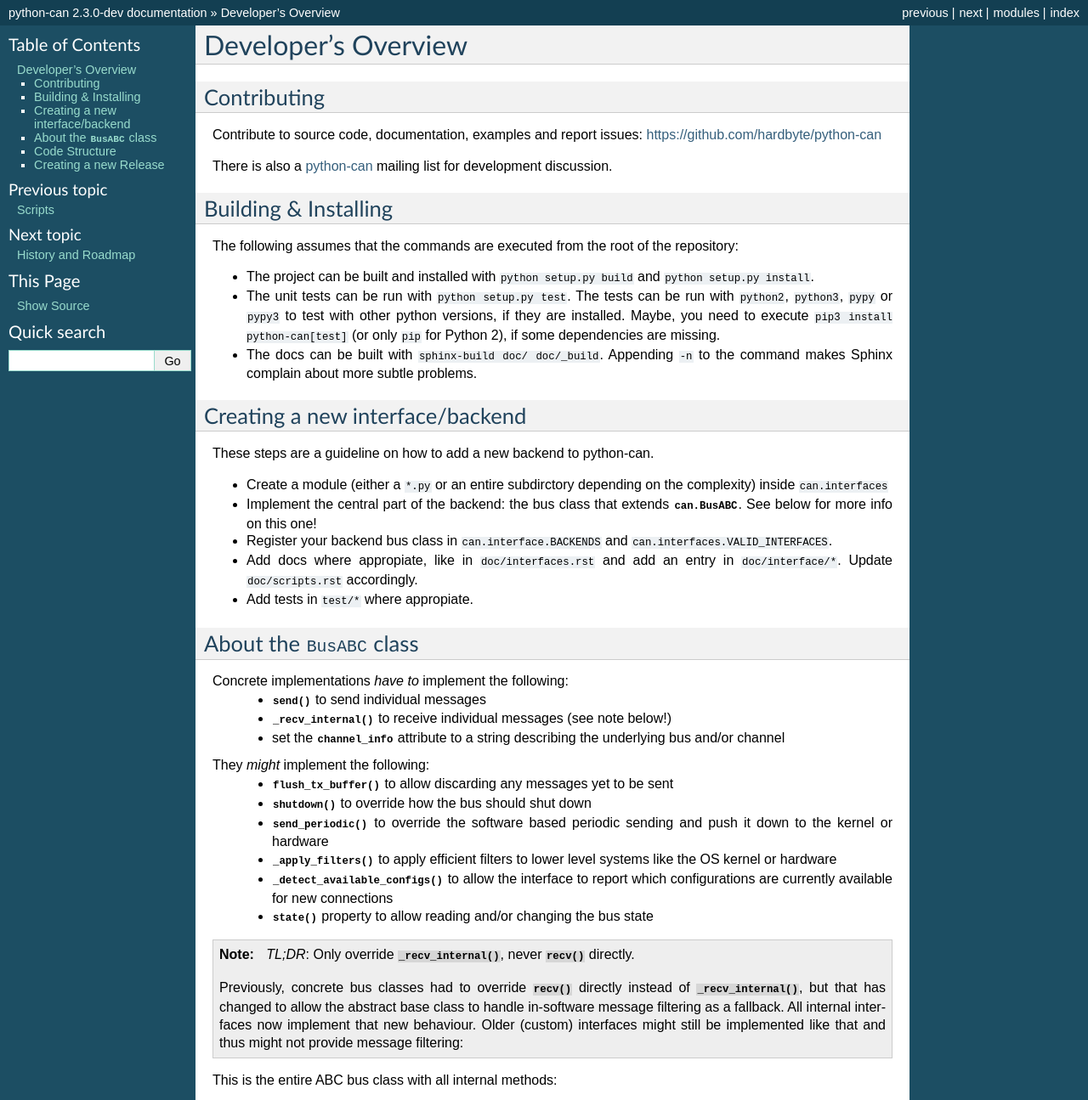
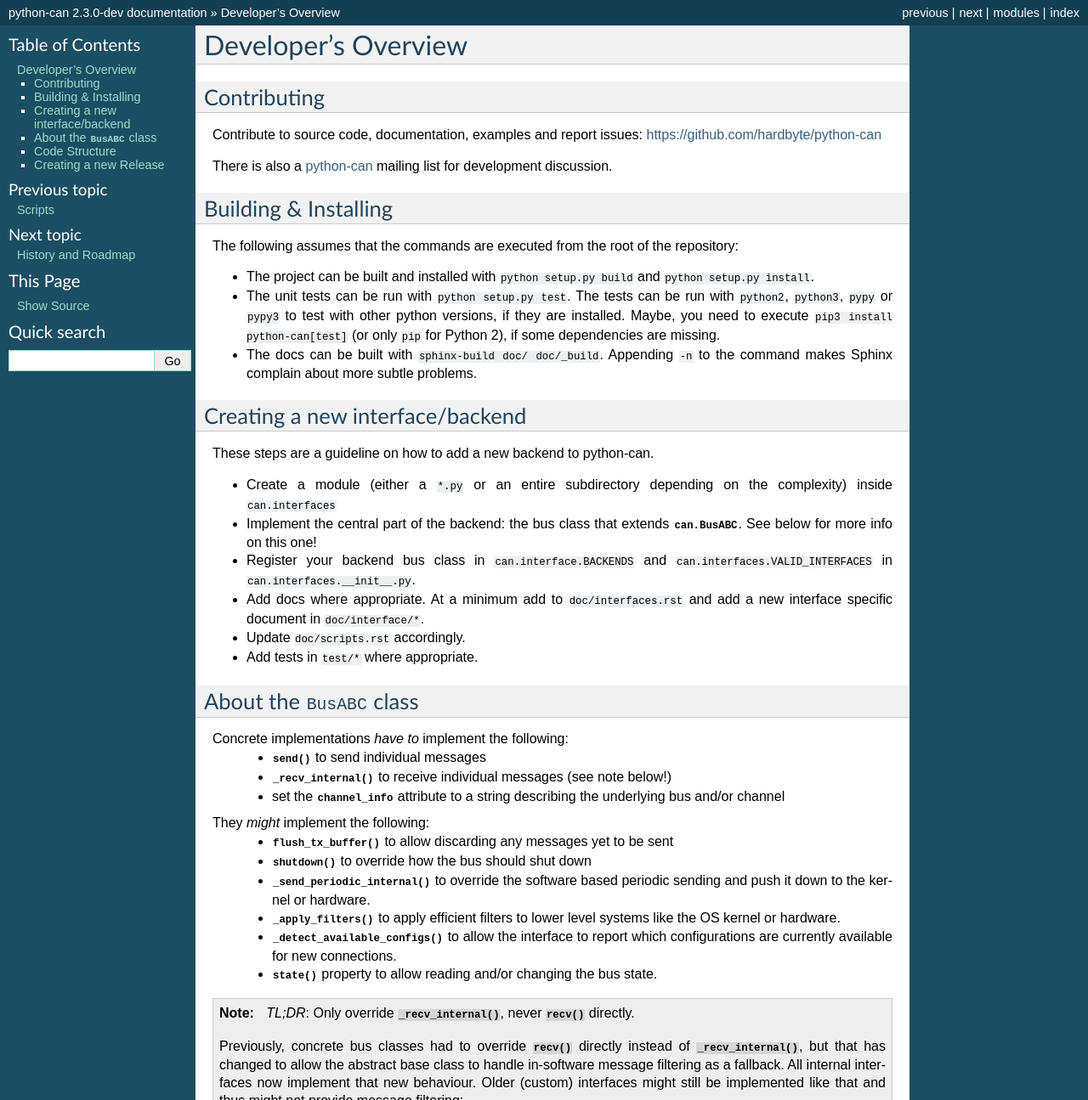
Before and after one commit to hardbyte/python-can, a Sphinx documentation site: the page built from doc/development.rst, in a window 1280 px wide and 1400 px high, cut to the strip 0-1295 px from the top of the window. Shown: the whole strip at 85% size. Built offline with Sphinx 7.4.7, drawn with Linux system fonts in a browser that asks for light colours.

Commit message:
Backends now use a separate method to implement periodic sending.

```diff
--- a/doc/development.rst
+++ b/doc/development.rst
@@ -32,16 +32,16 @@ Creating a new interface/backend
 
 These steps are a guideline on how to add a new backend to python-can.
 
-- Create a module (either a ``*.py`` or an entire subdirctory depending
+- Create a module (either a ``*.py`` or an entire subdirectory depending
   on the complexity) inside ``can.interfaces``
 - Implement the central part of the backend: the bus class that extends
   :class:`can.BusABC`. See below for more info on this one!
 - Register your backend bus class in ``can.interface.BACKENDS`` and
-  ``can.interfaces.VALID_INTERFACES``.
-- Add docs where appropiate, like in ``doc/interfaces.rst`` and add
-  an entry in ``doc/interface/*``.
-  Update ``doc/scripts.rst`` accordingly.
-- Add tests in ``test/*`` where appropiate.
+  ``can.interfaces.VALID_INTERFACES`` in ``can.interfaces.__init__.py``.
+- Add docs where appropriate. At a minimum add to ``doc/interfaces.rst`` and add
+  a new interface specific document in ``doc/interface/*``.
+- Update ``doc/scripts.rst`` accordingly.
+- Add tests in ``test/*`` where appropriate.
 
 
 About the ``BusABC`` class
@@ -59,15 +59,15 @@ They *might* implement the following:
       messages yet to be sent
     * :meth:`~can.BusABC.shutdown` to override how the bus should
       shut down
-    * :meth:`~can.BusABC.send_periodic` to override the software based
-      periodic sending and push it down to the kernel or hardware
+    * :meth:`~can.BusABC._send_periodic_internal` to override the software based
+      periodic sending and push it down to the kernel or hardware.
     * :meth:`~can.BusABC._apply_filters` to apply efficient filters
-      to lower level systems like the OS kernel or hardware
+      to lower level systems like the OS kernel or hardware.
     * :meth:`~can.BusABC._detect_available_configs` to allow the interface
       to report which configurations are currently available for new
-      connections
+      connections.
     * :meth:`~can.BusABC.state` property to allow reading and/or changing
-      the bus state
+      the bus state.
 
 .. note::
 
```
Also changed, not shown: 3 other files.
